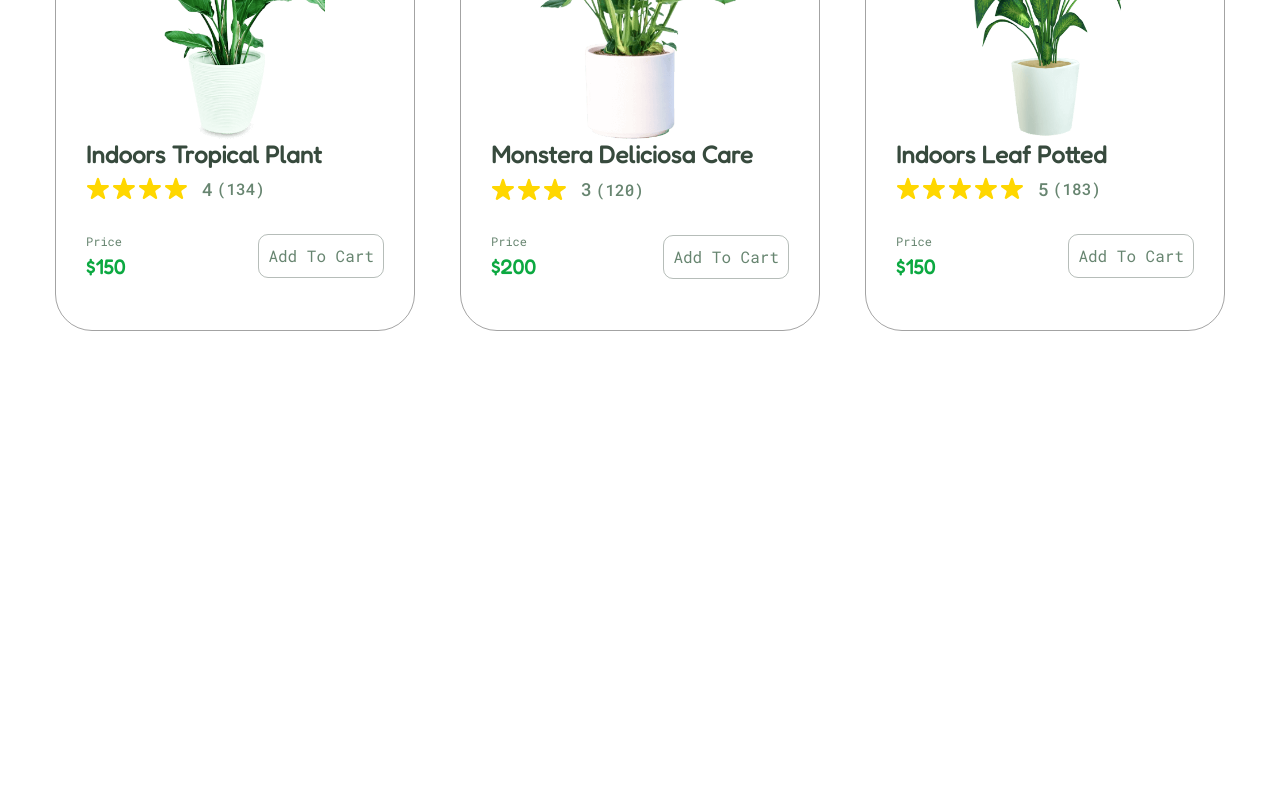
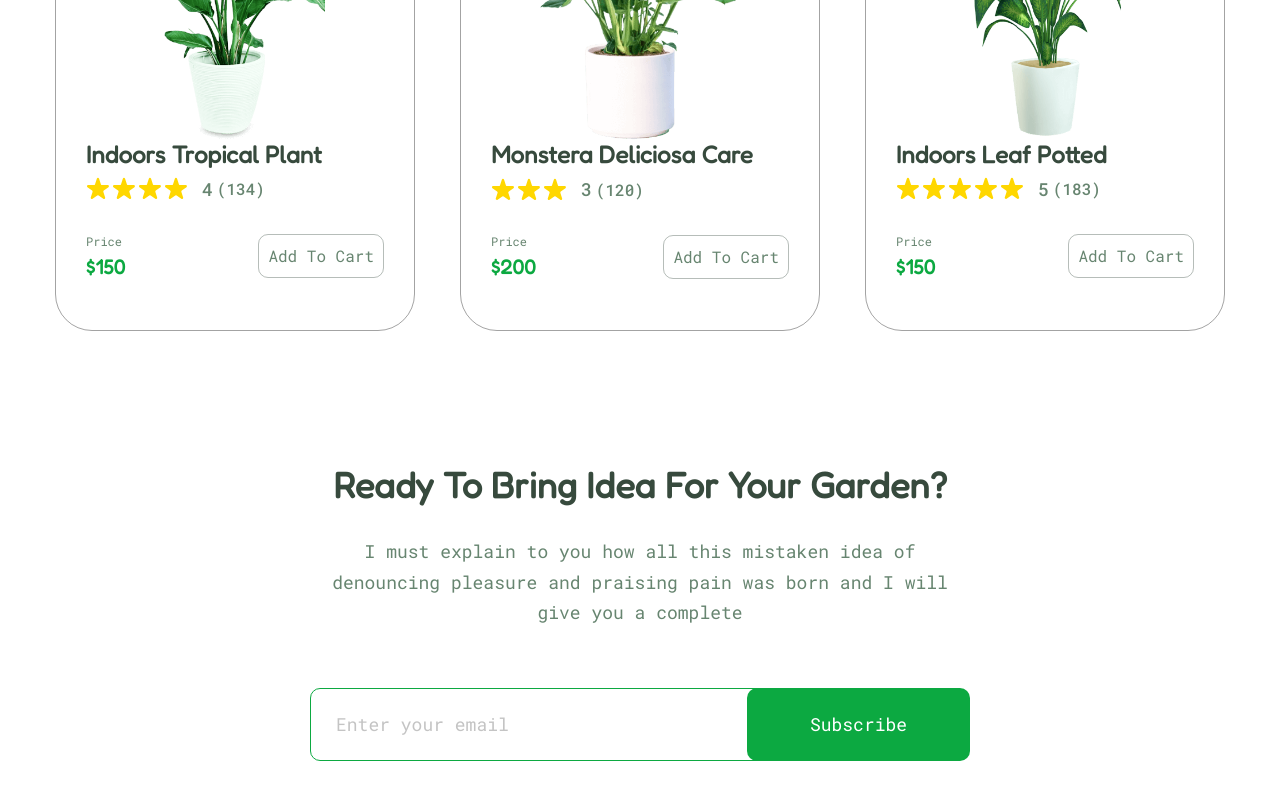
Before and after one commit to MIRZOULUGBEK9008/hobby-selfmade, a React (Vite) app: page / in a window 1280 px wide. Shown: the part 3102-3902 px from the top of the page. Before the commit the page ends 3500 px from the top, so only its background shows below. Built offline with nearby package versions, Linux system fonts and the light colour scheme.

Commit message:
Add IndexForm (only-content)

```diff
--- /dev/null
+++ b/src/components/main-content/IndexForm.jsx
@@ -0,0 +1,23 @@
+import React from 'react'
+
+const IndexForm = () => {
+  return (
+    <section className="index-form">
+    <div className="index-form__container container">
+    <div className="index-form__content">
+    <h2 className="index-form__title title">Ready to bring idea for your garden?</h2>
+    <p className="index-form__description">I must explain to you how all this mistaken idea of denouncing pleasure and praising pain was born and I will give you a complete</p>
+    </div>
+
+    <form className="index-form__form form-index" action="https://echo.htmlacademy.ru/" method="GET" target="blank">
+    <div className="form-index__inner">
+    <input className="form-index__input" type="email" placeholder="Enter your email" name="email" required/>
+    <button className="form-index__button button button--green-small button--green-big">Subscribe</button>
+    </div>
+    </form>
+    </div>
+    </section>
+    )
+  }
+
+  export default IndexForm
--- a/src/components/main-content/MainContent.jsx
+++ b/src/components/main-content/MainContent.jsx
@@ -3,6 +3,7 @@ import IndexStatistic from './IndexStatistic'
 import IndexData from './IndexData'
 import IndexDataPro from './IndexDataPro'
 import IndexDream from './IndexDream'
+import IndexForm from './IndexForm'
 
 function MainContent() {
   return (
@@ -11,6 +12,7 @@ function MainContent() {
     <IndexData/>
     <IndexDataPro/>
     <IndexDream/>
+    <IndexForm/>
     </main>
     )
   }
--- a/src/styles/styles.css
+++ b/src/styles/styles.css
@@ -192,6 +192,13 @@ img {
   background-color: var(--green);
   border-radius: 6px;
   color: var(--white);
+  cursor: pointer;
+}
+
+.button--green-big {
+  border-radius: 10px;
+  padding: 25px;
+  min-width: 223px;
 }
 
 .arrow-button-wrapper {
@@ -713,3 +720,54 @@ img {
 .index-rating__price-detail::before {
   content: "$";
 }
+
+
+/* FORM-INDEX  */
+.index-form__container {
+  padding-top: 65px;
+  padding-bottom: 65px;
+}
+
+.index-form__content {
+  width: 100%;
+  max-width: 626px;
+  display: flex;
+  flex-direction: column;
+  text-align: center;
+  margin: 0 auto;
+  margin-bottom: 60px;
+}
+
+.index-form__title {
+  margin-bottom: 30px;
+}
+
+.index-form__description {
+  margin: 0;
+}
+
+.form-index__inner {
+  width: 100%;
+  max-width: 660px;
+  display: flex;
+  margin: 0 auto;
+}
+
+.form-index__inner *:focus {
+  outline: none;
+}
+
+.form-index__input {
+  width: 100%;
+  padding: 25px;
+  border-radius: 10px;
+  border: 1px solid var(--green);
+}
+
+.form-index__input::placeholder {
+  color: #c4c4c4;
+}
+
+.form-index__button {
+  margin-left: -57px;
+}
```
